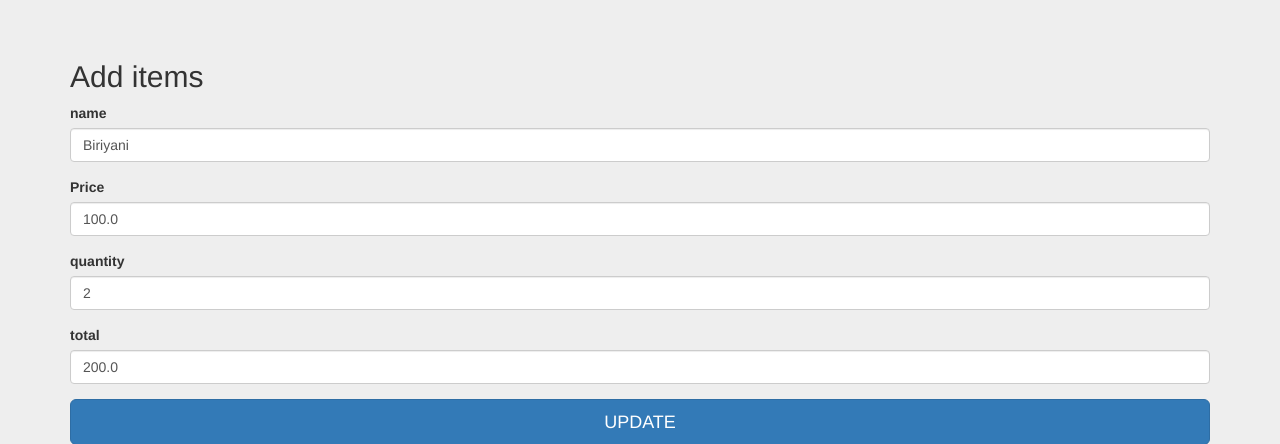
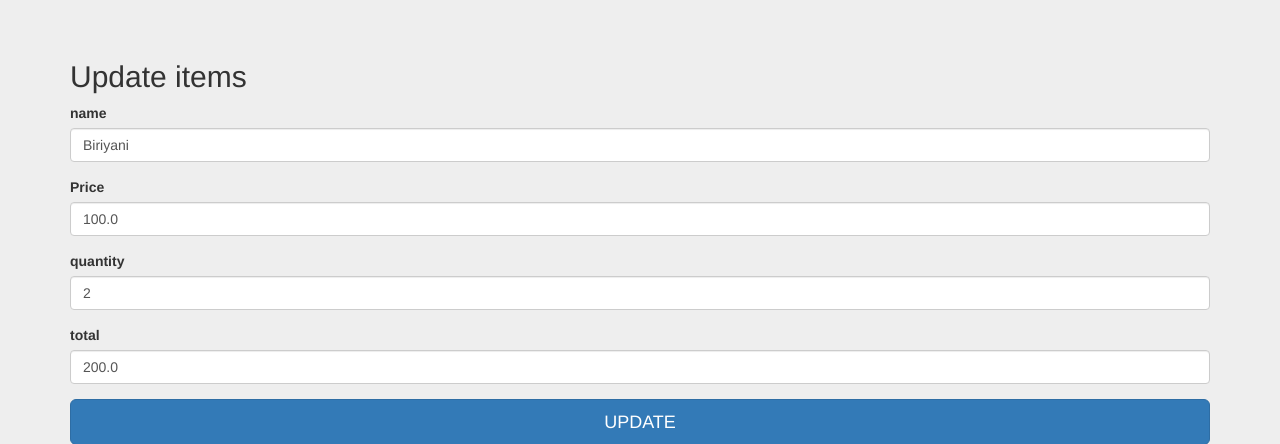
Before and after one commit to nithinkcn/FlaskSqlAlchemy, a Flask app: page /edit/12 in a window 1280 px wide. Shown: the top 444 px of the page. Run offline with Flask 2, Linux system fonts and the light colour scheme; data comes from the database, SQL or seed files in the repository; both versions use the stored data as it was after the commit; some libraries are stand-ins or nearby versions.

Commit message:
changes in Html

```diff
--- a/building_user_login_system/finish/app.py
+++ b/building_user_login_system/finish/app.py
@@ -131,14 +131,11 @@ def signup():
             db.session.add(new_user)
             db.session.commit()
 
-            flash("Registration was successfull, please login")
+            #flash("Registration was successfull, please login")
 
             return redirect(url_for('login'))
         else:
             return '<h1>Already registered</h1>'
-
-
-            #return '<h1>New user has been created!</h1>'
 
     return render_template('signup.html', form=form)
 
--- a/building_user_login_system/finish/templates/edit.html
+++ b/building_user_login_system/finish/templates/edit.html
@@ -14,7 +14,7 @@ Update items
 <div class="container">
 
   <form  method="POST" action="{{ url_for('edit', id=id) }}">
-    <h2 class="form-signin-heading">Add items</h2>
+    <h2 class="form-signin-heading">Update items</h2>
     {{ form.hidden_tag() }}
     {{ wtf.form_field(form.name) }}
     {{ wtf.form_field(form.price) }}
--- a/building_user_login_system/finish/templates/index.html
+++ b/building_user_login_system/finish/templates/index.html
@@ -26,6 +26,7 @@
             <li class="active"><a href="#">Home</a></li>
             <li><a href="{{ url_for('login') }}">Login</a></li>
             <li><a href="{{ url_for('signup') }}">Sign Up</a></li>
+            <li><a href="{{ url_for('logout') }}">logout</a></li>
           </ul>
         </div><!--/.nav-collapse -->
       </div>
```
Also changed, not shown: instance/database.sqlite3.
